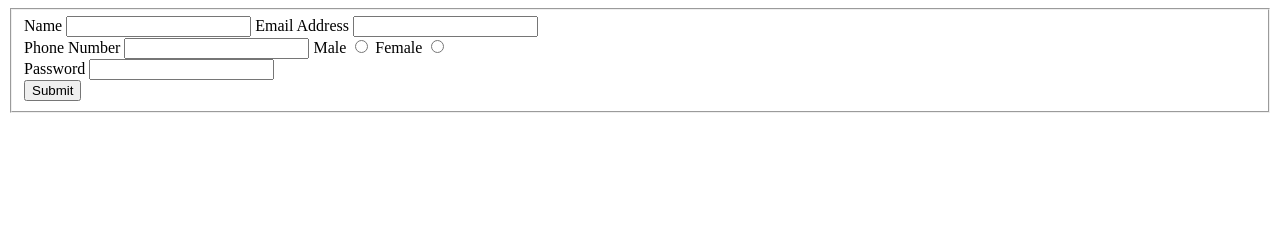
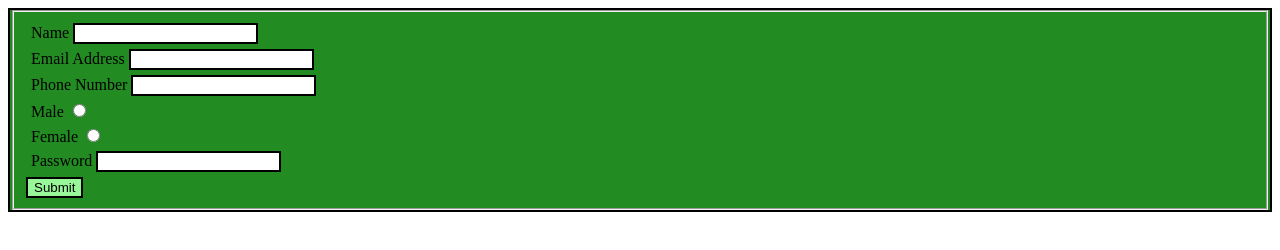
Before and after one commit to intuk/gitbase, a plain HTML site: page index.html in a window 1280 px wide. Drawn offline with Linux system fonts and the light colour scheme.

Commit message:
CSS UPDATE

```diff
--- a/form.js
+++ b/form.js
@@ -1,2 +1,2 @@
  let execute = document.getElementById('sumbit-btn');
-      execute.onclick=alert ('Form sumbitted Sucessfully');
+      execute.onclick=alert('Form sumbitted Sucessfully');
--- a/index.html
+++ b/index.html
@@ -5,12 +5,11 @@
     <meta http-equiv="X-UA-Compatible" content="IE=edge">
     <meta name="viewport" content="width=device-width, initial-scale=1.0">
     <title>Task 1</title>
-    <link rel="stylesheet" href="style.css">
+    <link rel="stylesheet" href="style.css"></link>
     <script type="text/javascript" src="form.js"></script>
 <body>
     <header>
         <nav>
-
         </nav>
     </header>
     <main>
@@ -20,25 +19,37 @@
 
 
                     <!-- box1 -->
+                    <div class="box">
                         <label for="Name">Name</label>
                         <input type="text" name="Name" id="Name">
+                    </div>
                     <!-- box2 -->
+                    <div class="box">
                         <label for="Email Address">Email Address</label>
                         <input type="email"  name="Email Address" id="Email Adress"><br>
+                    </div>
                     <!-- box3 -->
+                    <div class="box">
                         <label for="Phone Number">Phone Number</label>
                         <input type="tel" name="Phone Number " id="Phone Number">
+                    </div>
                     <!-- box4 -->
+                    <div class="box">
                         <label for="Sex">Male</label>
                         <input type="radio" name="Sex" value="Male">
+                    </div>
                     <!-- box5 -->
+                    <div class="box">
                         <label for="Sex">Female</label>
                         <input type="radio" name="Sex" value="Female"><br>
+                    </div>
                     <!-- box6 -->
+                    <div class="box">
                         <label for="Password">Password</label>
                         <input type="password"  name="password" id="password"><br>
+                    </div>
                     <!-- sumbit btn -->
-                    <input type="submit" value="Submit" id="sumbit-btn">
+                    <input type="button" value="Submit" id="sumbit-btn">
 
 
 
--- a/style.css
+++ b/style.css
@@ -1,4 +1,20 @@
-.form1{
-    width: 60%;
-    height: 60%;
+
+
+form{
+    background-color: forestgreen;
+    border: 2px solid black;
+
 }
+
+div{
+    margin: 5px;
+
+}
+
+#sumbit-btn{
+   background-color: rgb(152, 247, 152);
+}
+
+input{
+    border: 2px solid black;
+}
```
Lines whose indentation alone changed are shown as unchanged.
